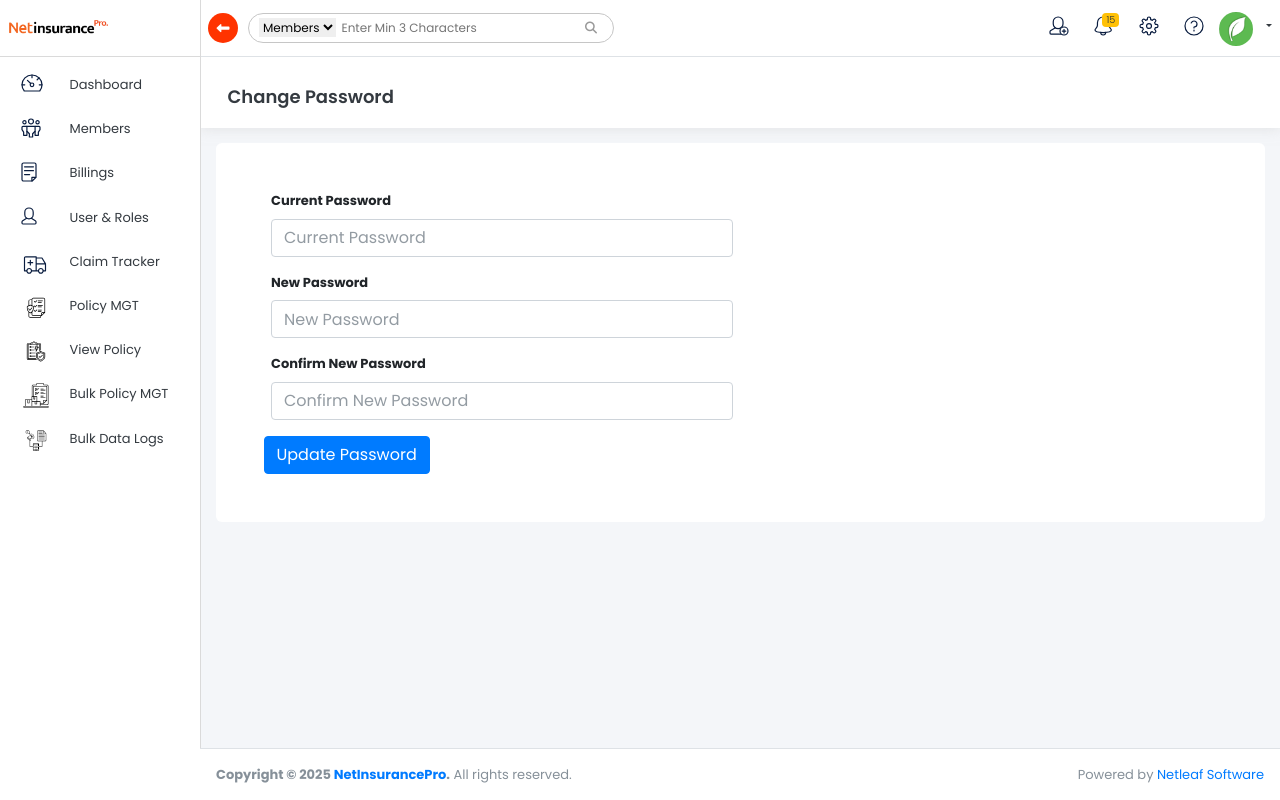
After one commit to chetansohlot/netinsurance, a Django app: template empPortal/templates/change-password.html in a window 1280 px wide. The commit adds this page. Run offline with Django 5.2, Linux system fonts and the light colour scheme; the template is opened without the code that fills it, so the values that code supplies are empty; some libraries are stand-ins or nearby versions.

Commit message:
add change password functionality

```diff
--- a/elevatInsurance/settings.py
+++ b/elevatInsurance/settings.py
@@ -147,3 +147,6 @@ AUTHENTICATION_BACKENDS = ['empPortal.authentication.EmailAuthBackend']
 AUTH_USER_MODEL = 'empPortal.Users'
 
 OPENAI_API_KEY = os.getenv("OPENAI_API_KEY")
+
+LOGIN_URL = "/login/"
+LOGOUT_REDIRECT_URL = "/login/"
--- /dev/null
+++ b/empPortal/templates/change-password.html
@@ -0,0 +1,94 @@
+{% extends 'master.html' %}
+
+{% load static %}
+
+{% block title %}
+    Change Password
+{% endblock %}
+
+{% block content %}
+
+<body class="hold-transition sidebar-mini">
+    <div class="wrapper">
+
+        {% include "navbar.html" %}
+        {% include "sidebar.html" %}
+
+      <!-- Content Wrapper. Contains page content -->
+      <div class="content-wrapper">
+        <!-- Content Header (Page header) -->
+        <div class="content-header breadcrump-bg">
+          <div class="container-fluid">
+            <div class="row py-2">
+              <div class="col-sm-6">
+                <div class="d-flex align-items-center">
+                  <a href="javascript:void(0)" class="admin-title m-0 pt-2 text-dark">Change Password</a>
+                </div>
+              </div>
+            </div>
+          </div>
+        </div>
+        <!-- /.content-header -->
+
+        <!-- Main content -->
+        <div class="content">
+          <div class="container-fluid">
+            <div class="row">
+
+              <div class="col-sm-12">
+                <div class="card box-shadow-none p-md-5 p-3">
+                  <div class="card-body px-0 pb-0 pt-0">
+                    {% if messages %}
+                    <div class="alert alert-danger">
+                      {% for message in messages %}
+                        <p>{{ message }}</p>
+                      {% endfor %}
+                    </div>
+                  {% endif %}
+                    <form id="myForm" name="updatePassword" action="{% url 'update-password' %}" method="post" autocomplete="off" >
+                        {% csrf_token %}
+
+                        <input type="hidden" class="form-control" name="user_id" id="user_id" value="{{ request.user.id }}">
+
+                        <div class="form-group col-sm-6">
+                            <label for="current_password">Current Password</label>
+                            <input type="text" class="form-control" name="current_password" id="current_password" placeholder="Current Password">
+                        </div>
+
+                        <div class="form-group col-sm-6">
+                            <label for="new_password">New Password</label>
+                            <input type="password" class="form-control" name="new_password" id="new_password" placeholder="New Password">
+                        </div>
+
+                        <div class="form-group col-sm-6">
+                            <label for="confirm_password">Confirm New Password</label>
+                            <input type="password" class="form-control" name="confirm_password" id="confirm_password" placeholder="Confirm New Password">
+                        </div>
+
+                        <button type="submit" class="btn btn-primary">Update Password</button>
+                    </form>
+                  </div>
+                  <div id="loader" class="form-loader" style="display: none;">
+                    <div>
+                      <div class="spinner-border text-primary mx-auto d-block" role="status"></div>
+                      <span class="visually-hidden d-block pt-2">Loading...</span>
+                    </div>
+                  </div>
+                </div>
+              </div>
+            </div>
+          </div>
+        </div>
+      </div>
+
+    </div>
+
+    {% include "footer.html" %}
+    {% include "footer-script.html" %}
+    <script>
+      document.getElementById("myForm").addEventListener("submit", function() {
+          document.getElementById("loader").style.display = "flex";
+      });
+    </script>
+</body>
+{% endblock %}
--- a/empPortal/templates/navbar.html
+++ b/empPortal/templates/navbar.html
@@ -88,12 +88,15 @@
                 <div class="row">
                   <div class="col-sm-6 border-right">
                     <div class="description-block">
-                      <a href="#" class="description-text">Profile</a>
+                      <a href="{% url 'change-password' %}" class="description-text">Change Password</a>
                     </div>
                   </div>
                   <div class="col-sm-6">
                     <div class="description-block">
-                      <a href="#" class="description-text">Sign out</a>
+                      <form action="{% url 'logout' %}" method="post">
+                        {% csrf_token %}
+                        <button type="submit" class="btn btn-danger">Sign out</button>
+                      </form>
                     </div>
                   </div>
                 </div>
--- a/empPortal/templates/sidebar.html
+++ b/empPortal/templates/sidebar.html
@@ -77,7 +77,7 @@
           </li>
 
           <li class="nav-item">
-            <a href="{% url 'bulk-upload-logs' %}" class="nav-link {% if request.path == '/bulk-upload-logs' %} active {% endif %}">
+            <a href="{% url 'bulk-upload-logs' %}" class="nav-link {% if request.path == '/bulk-upload-logs/' %} active {% endif %}">
               <svg class="sidbarmenu-svg">
                 <use xlink:href="#bulk-data" />
               </svg>
--- a/empPortal/urls.py
+++ b/empPortal/urls.py
@@ -28,5 +28,8 @@ urlpatterns = [
     path('policy-data/', views.policyData, name='policy-data'),
     path('edit-policy-data/<str:id>', views.editPolicy, name='edit-policy'),
     path('update-policy/', views.updatePolicy, name='update-policy'),
-    path('bulk-upload-logs',views.bulkUploadLogs,name='bulk-upload-logs')
+    path('bulk-upload-logs/',views.bulkUploadLogs,name='bulk-upload-logs'),
+    path('change-password/',views.changePassword,name='change-password'),
+    path('update-password',views.updatePassword,name='update-password'),
+    path("logout/", views.userLogout, name="logout"),
 ]
```
Also changed, not shown: empPortal/templates/edit-user.html (+30 -0 lines).
